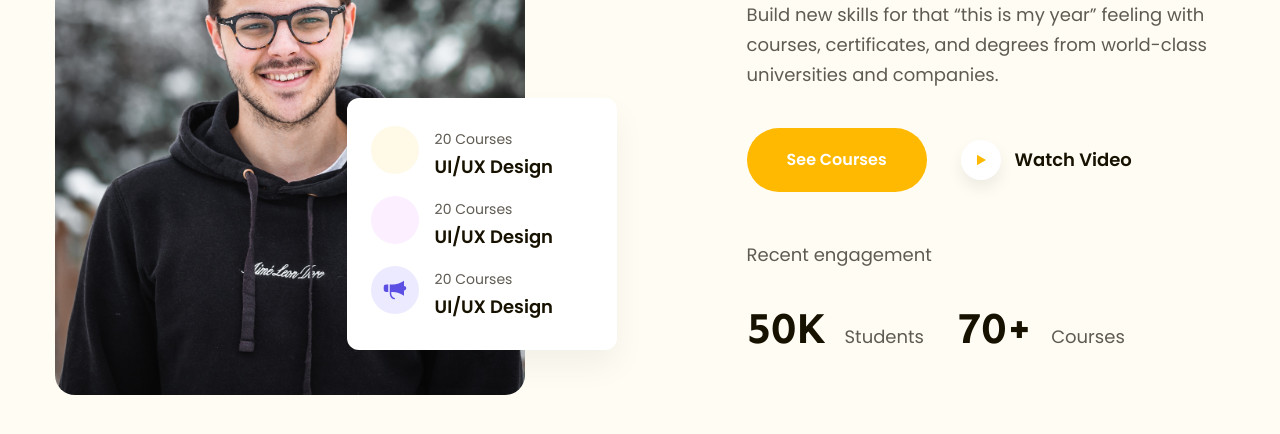
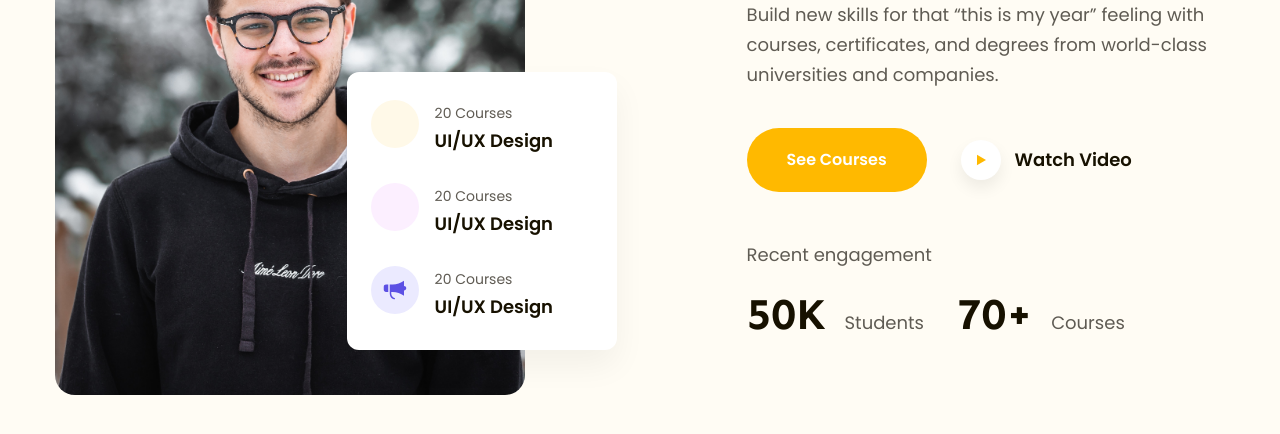
Before and after one commit to vietthai3011/f8-project-02, a plain HTML site: page index.html in a window 1280 px wide. Shown: the part 440-874 px from the top of the page. Drawn offline with Linux system fonts and the light colour scheme.

Commit message:
Làm phần Hero #1

```diff
--- a/asset/css/style.css
+++ b/asset/css/style.css
@@ -140,7 +140,6 @@ a {
 .hero-summary {
     display: flex;
     flex-direction: column;
-    gap: 14px;
     position: absolute;
     right: 0;
     bottom: 48px;
@@ -153,6 +152,10 @@ a {
 
 .hero-summary .item {
     display: flex;
+}
+
+.hero-summary .item + .item {
+    margin-top: 27px;
 }
 
 .hero-summary .item .icon {
@@ -196,9 +199,8 @@ a {
     letter-spacing: -1.16px;
 }
 
-.hero .content-block .desc {
+.hero .desc {
     margin-top: 22px;
-    /* margin: 22px 0; */
     color: #5f5b53;
     font-size: 18px;
     font-weight: 400;
```
